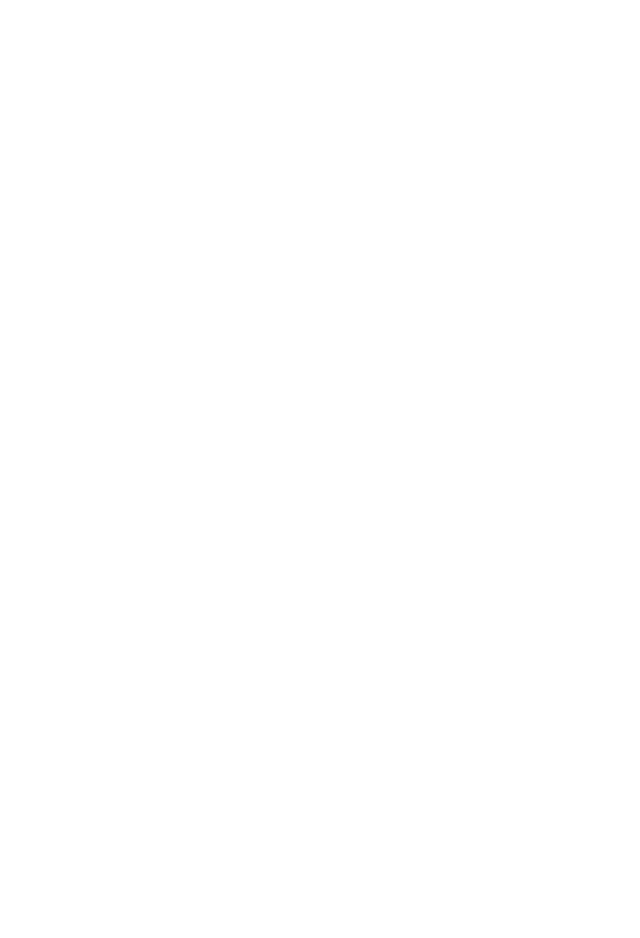
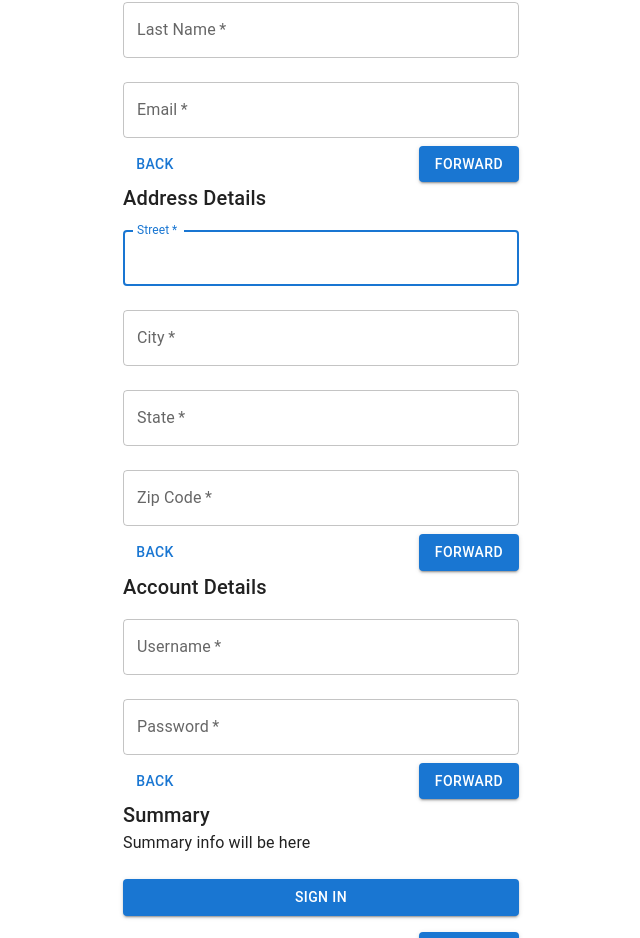
Before and after one commit to rodionme/global-e, a React (Create React App) app: page / in a window 1280 px wide. Shown: the part 240-1178 px from the top of the page, without its empty margins (319-959 px from the left). Before the commit the page ends 800 px from the top, so only its background shows below. Built offline with nearby package versions, Linux system fonts and the light colour scheme; the HTML template or start-up script is replaced by a standard one.

Commit message:
Implement the first look of the Registration Form

```diff
--- a/src/App.css
+++ /dev/null
@@ -1 +0,0 @@
-.App {}
--- a/src/App.tsx
+++ b/src/App.tsx
@@ -1,9 +1,10 @@
 import React from 'react';
-import './App.css';
+import { Registration } from "./components/Registration";
 
 function App() {
   return (
     <div className="App">
+      <Registration />
     </div>
   );
 }
--- /dev/null
+++ b/src/components/Registration/Registration.module.scss
@@ -0,0 +1 @@
+.Registration {}
--- /dev/null
+++ b/src/components/Registration/Registration.tsx
@@ -0,0 +1,168 @@
+import { FormEvent } from 'react';
+
+import Box from '@mui/material/Box';
+import Button from '@mui/material/Button';
+import CssBaseline from '@mui/material/CssBaseline';
+import Container from '@mui/material/Container';
+import TextField from '@mui/material/TextField';
+import Typography from '@mui/material/Typography';
+
+import {useFormStore} from "../../store";
+
+import styles from './Registration.module.scss';
+import {Step} from "./Step";
+
+export const Registration = () => {
+  const currentStep = useFormStore((state) => state.currentStep)
+  const goBack = useFormStore((state) => state.goBack)
+  const goForward = useFormStore((state) => state.goForward)
+
+  const handleSubmit = (event: FormEvent<HTMLFormElement>) => {
+    event.preventDefault();
+    const data = new FormData(event.currentTarget);
+    // console.log({
+    //   email: data.get('email'),
+    //   password: data.get('password'),
+    // });
+  };
+
+  return <div className={styles.Registration}>
+    <Container component="main" maxWidth="xs">
+      <CssBaseline />
+
+      <Box
+        sx={{
+          marginTop: 8,
+          display: 'flex',
+          flexDirection: 'column',
+          alignItems: 'center',
+        }}
+      >
+        <Typography component="h1" variant="h4">
+          Sign in
+        </Typography>
+
+        <Box component="form" onSubmit={handleSubmit} noValidate sx={{ mt: 1 }}>
+          <Step>
+            <Typography component="h2" variant="h6">
+              User Details
+            </Typography>
+
+            <TextField
+              margin="normal"
+              required
+              fullWidth
+              id="first-name"
+              label="First Name"
+              name="first-name"
+              autoFocus
+            />
+
+            <TextField
+              margin="normal"
+              required
+              fullWidth
+              id="last-name"
+              label="Last Name"
+              name="last-name"
+            />
+
+            <TextField
+              margin="normal"
+              required
+              fullWidth
+              id="email"
+              label="Email"
+              name="email"
+            />
+          </Step>
+
+          <Step>
+            <Typography component="h2" variant="h6">
+              Address Details
+            </Typography>
+
+            <TextField
+              margin="normal"
+              required
+              fullWidth
+              id="street"
+              label="Street"
+              name="street"
+              autoFocus
+            />
+
+            <TextField
+              margin="normal"
+              required
+              fullWidth
+              id="city"
+              label="City"
+              name="city"
+            />
+
+            <TextField
+              margin="normal"
+              required
+              fullWidth
+              id="state"
+              label="State"
+              name="state"
+            />
+
+            <TextField
+              margin="normal"
+              required
+              fullWidth
+              id="zip"
+              label="Zip Code"
+              name="zip"
+            />
+          </Step>
+
+          <Step>
+            <Typography component="h2" variant="h6">
+              Account Details
+            </Typography>
+
+            <TextField
+              margin="normal"
+              required
+              fullWidth
+              id="username"
+              label="Username"
+              name="username"
+            />
+
+            <TextField
+              margin="normal"
+              required
+              fullWidth
+              name="password"
+              label="Password"
+              type="password"
+              id="password"
+            />
+          </Step>
+
+          <Step>
+            <Typography component="h2" variant="h6">
+              Summary
+            </Typography>
+
+            Summary info will be here
+
+            <Button
+              type="submit"
+              fullWidth
+              variant="contained"
+              sx={{ mt: 3, mb: 2 }}
+            >
+              Sign In
+            </Button>
+          </Step>
+        </Box>
+      </Box>
+    </Container>
+  </div>;
+};
--- /dev/null
+++ b/src/components/Registration/Step.tsx
@@ -0,0 +1,18 @@
+import { ReactNode } from "react";
+import styles from "./Registration.module.scss";
+import {Stack} from "@mui/material";
+import Button from "@mui/material/Button";
+
+type StepProps = {
+  children: ReactNode;
+};
+
+export const Step = ({ children }: StepProps) => {
+  return <div className={styles.Step}>{children}
+    <Stack direction="row" justifyContent="space-between">
+      <Button>Back</Button>
+
+      <Button variant="contained">Forward</Button>
+    </Stack>
+  </div>;
+};
--- /dev/null
+++ b/src/components/Registration/index.ts
@@ -0,0 +1 @@
+export { Registration } from './Registration';
```
